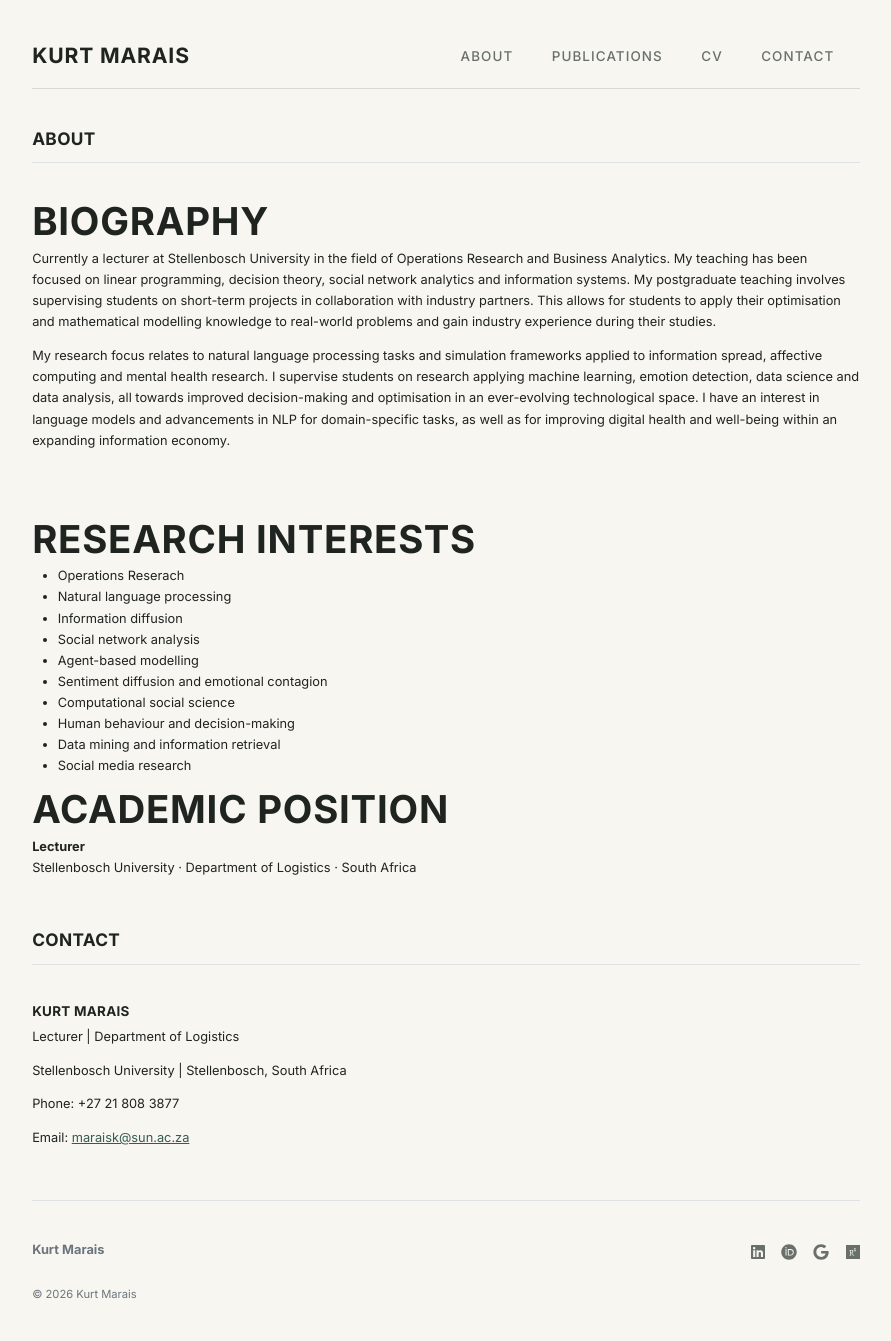
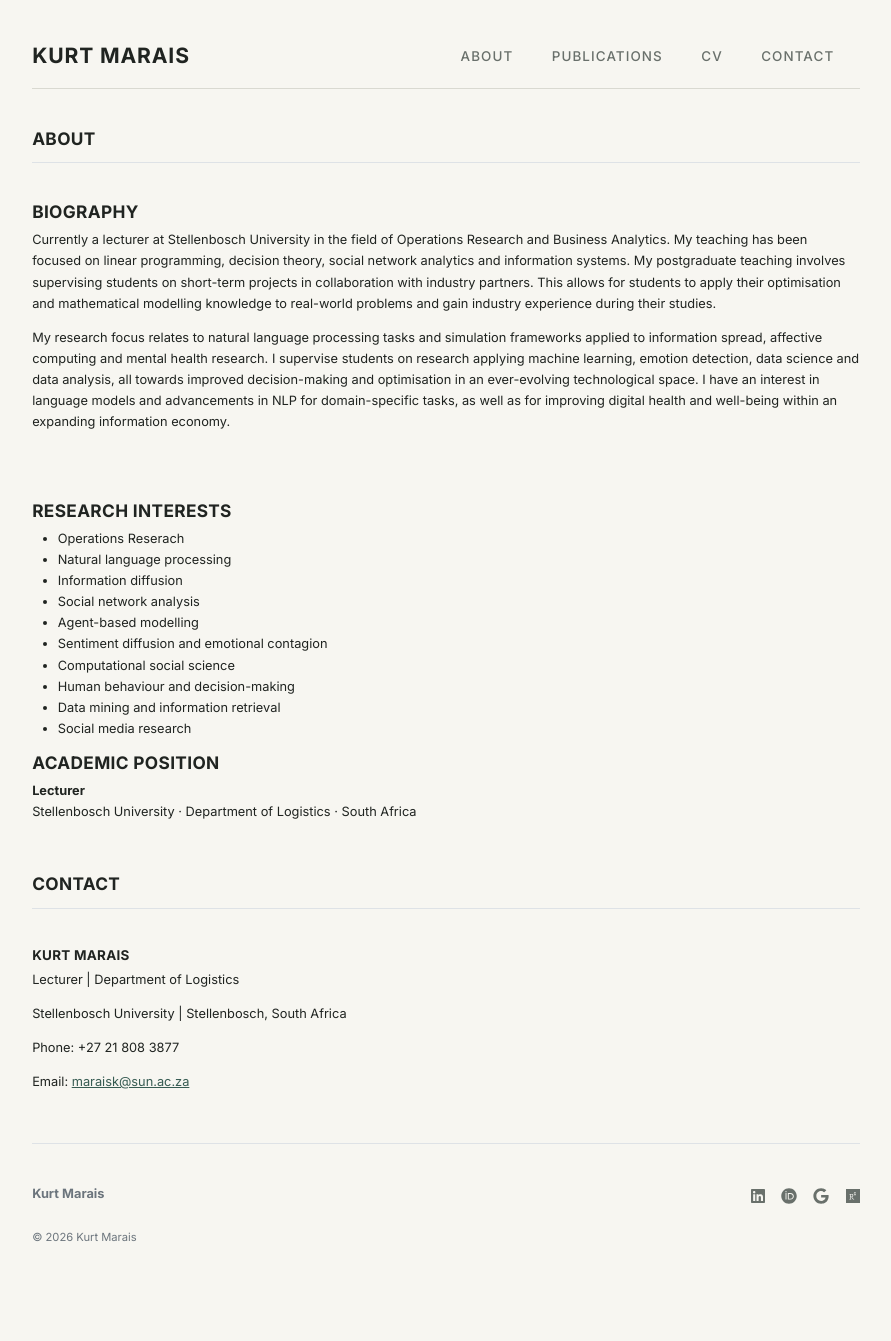
Before and after one commit to kurtmarais/kurtmarais.github.io, a Jekyll site: the page built from about.md, in a window 1280 px wide. Shown: the whole page, without its empty margins (194-1085 px from the left). Built offline with Jekyll 4.4.1, drawn with Linux system fonts in a browser that asks for light colours; after the commit the page ends 1285 px from its top, so only the background shows below that.

Commit message:
Update about.md

```diff
--- a/about.md
+++ b/about.md
@@ -4,15 +4,17 @@ title: "About"
 permalink: /about/
 ---
 
-# Biography
+### Biography
 
 Currently a lecturer at Stellenbosch University in the field of Operations Research and Business Analytics. My teaching has been focused on linear programming, decision theory, social network analytics and information systems. My postgraduate teaching involves supervising students on short-term projects in collaboration with industry partners. This allows for students to apply their optimisation and mathematical modelling knowledge to real-world problems and gain industry experience during their studies.
 
 My research focus relates to natural language processing tasks and simulation frameworks applied to information spread, affective computing and mental health research. I supervise students on research applying machine learning, emotion detection, data science and data analysis, all towards improved decision-making and optimisation in an ever-evolving technological space. I have an interest in language models and advancements in NLP for domain-specific tasks, as well as for improving digital health and well-being within an expanding information economy.
 
-<br><br>
+<br>
+&nbsp;
+<br>
 
-# Research interests
+### Research interests
 
 - Operations Reserach
 - Natural language processing
@@ -25,7 +27,7 @@ My research focus relates to natural language processing tasks and simulation fr
 - Data mining and information retrieval
 - Social media research
 
-# Academic position
+### Academic position
 
 **Lecturer**
 Stellenbosch University · Department of Logistics ·
```
